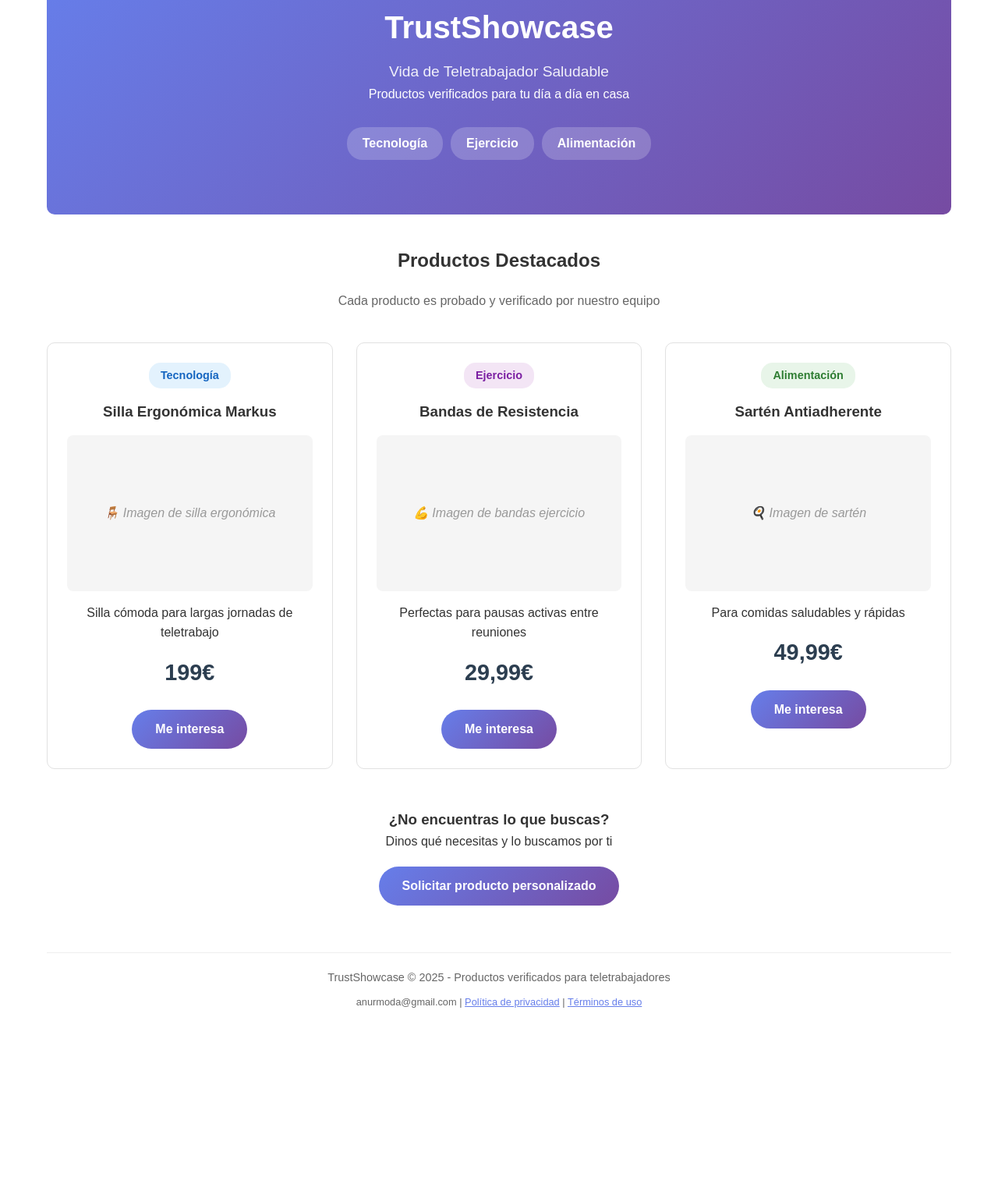
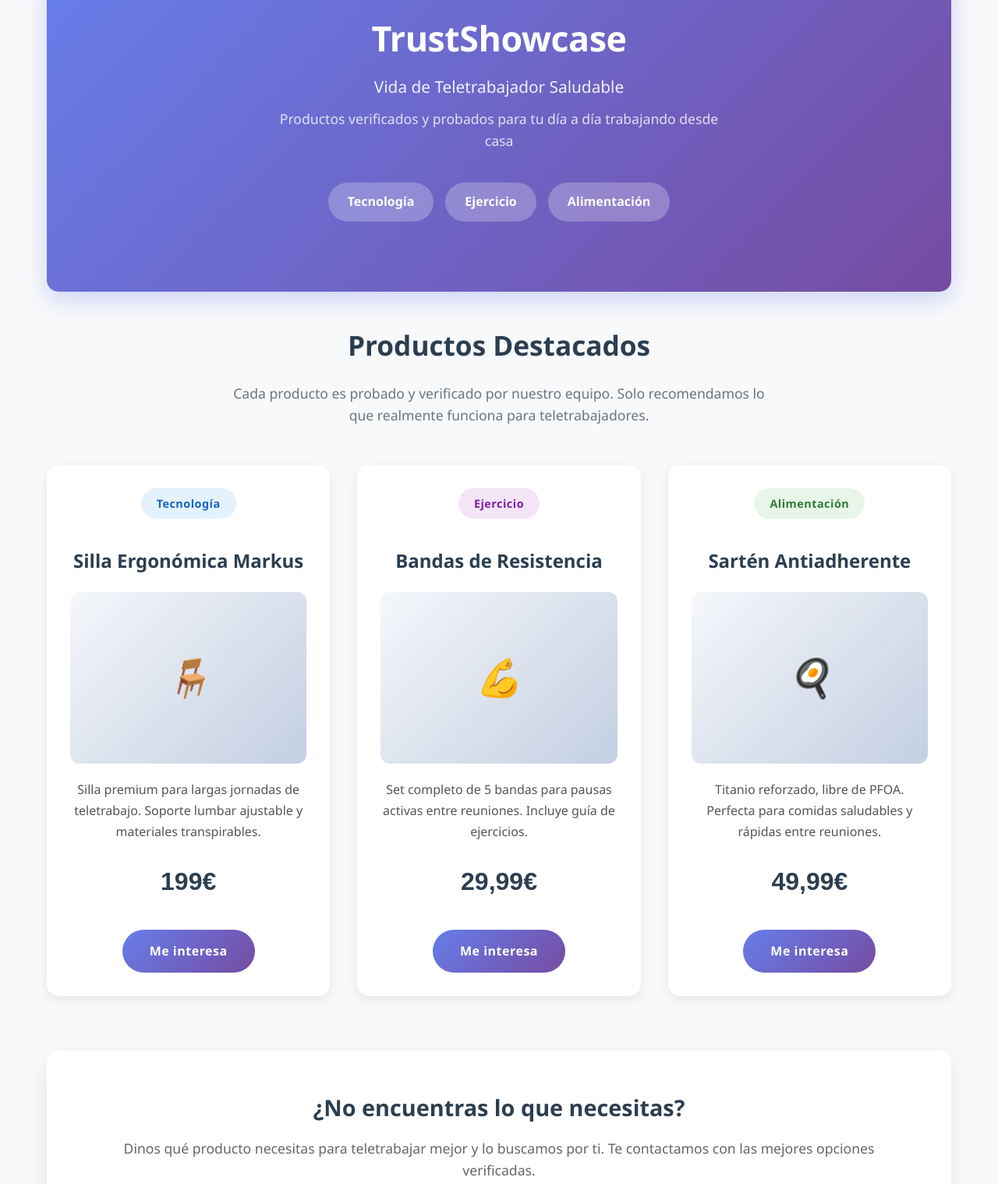
Before and after one commit to JaviGarace/Teletrabajadores, a plain HTML site: page index.html in a window 1280 px wide. Shown: the part 57-1575 px from the top of the page at 78% size. Before the commit the page ends 1372 px from the top, so only its background shows below. Drawn offline with Linux system fonts and the light colour scheme.

Commit message:
Refactor index.html for better design and content

```diff
--- a/index.html
+++ b/index.html
@@ -1,112 +1,202 @@
 <!DOCTYPE html>
 <html lang="es">
 <head>
-    <meta charset="UTF-8">
-    <meta name="viewport" content="width=device-width, initial-scale=1.0">
+    <meta charset="UTF-8" />
+    <meta name="viewport" content="width=device-width, initial-scale=1.0" />
     <title>TrustShowcase - Vida de Teletrabajador Saludable</title>
     <style>
         * { margin: 0; padding: 0; box-sizing: border-box; }
         body {
-            font-family: Arial, sans-serif;
+            font-family: 'Segoe UI', Tahoma, Geneva, Verdana, sans-serif;
             line-height: 1.6;
             color: #333;
             max-width: 1200px;
             margin: 0 auto;
             padding: 20px;
+            background: #f8f9fa;
         }
         header {
             text-align: center;
-            padding: 40px 20px;
+            padding: 50px 20px;
             background: linear-gradient(135deg, #667eea 0%, #764ba2 100%);
             color: white;
-            border-radius: 10px;
+            border-radius: 15px;
             margin-bottom: 40px;
+            box-shadow: 0 10px 30px rgba(102, 126, 234, 0.3);
         }
-        h1 { font-size: 2.5rem; margin-bottom: 10px; }
-        .tagline { font-size: 1.2rem; opacity: 0.9; }
+        h1 {
+            font-size: 2.8rem;
+            margin-bottom: 10px;
+            font-weight: 700;
+            letter-spacing: -0.5px;
+        }
+        .tagline {
+            font-size: 1.3rem;
+            opacity: 0.9;
+            margin-bottom: 10px;
+        }
+        .subtitle {
+            font-size: 1.1rem;
+            opacity: 0.8;
+            max-width: 600px;
+            margin: 0 auto;
+        }
         .categories {
             display: flex;
             justify-content: center;
-            gap: 10px;
-            margin: 30px 0;
+            gap: 15px;
+            margin: 40px 0;
             flex-wrap: wrap;
         }
         .category-tag {
-            background: rgba(255,255,255,0.2);
-            padding: 8px 20px;
-            border-radius: 20px;
-            font-weight: bold;
+            background: rgba(255,255,255,0.25);
+            padding: 12px 25px;
+            border-radius: 25px;
+            font-weight: 600;
+            font-size: 1rem;
+            backdrop-filter: blur(10px);
         }
         .products {
             display: grid;
-            grid-template-columns: repeat(auto-fit, minmax(300px, 1fr));
-            gap: 30px;
-            margin: 40px 0;
+            grid-template-columns: repeat(auto-fit, minmax(320px, 1fr));
+            gap: 35px;
+            margin: 50px 0;
         }
         .product-card {
-            border: 1px solid #e1e1e1;
-            border-radius: 10px;
-            padding: 25px;
+            background: white;
+            border: none;
+            border-radius: 15px;
+            padding: 30px;
             text-align: center;
-            transition: transform 0.3s, box-shadow 0.3s;
+            transition: all 0.3s ease;
+            box-shadow: 0 5px 15px rgba(0,0,0,0.08);
         }
         .product-card:hover {
-            transform: translateY(-5px);
-            box-shadow: 0 10px 20px rgba(0,0,0,0.1);
+            transform: translateY(-10px);
+            box-shadow: 0 15px 30px rgba(0,0,0,0.15);
         }
         .product-category {
             display: inline-block;
-            padding: 5px 15px;
-            border-radius: 15px;
+            padding: 8px 20px;
+            border-radius: 20px;
             font-size: 0.9rem;
-            margin-bottom: 15px;
-            font-weight: bold;
+            margin-bottom: 20px;
+            font-weight: 600;
+            letter-spacing: 0.5px;
         }
         .tech { background: #e3f2fd; color: #1565c0; }
         .exercise { background: #f3e5f5; color: #7b1fa2; }
         .food { background: #e8f5e9; color: #2e7d32; }
+        .product-card h3 {
+            font-size: 1.5rem;
+            margin: 15px 0;
+            color: #2c3e50;
+        }
         .product-image {
             width: 100%;
-            height: 200px;
-            background: #f5f5f5;
-            border-radius: 8px;
-            margin: 15px 0;
+            height: 220px;
+            background: linear-gradient(135deg, #f5f7fa 0%, #c3cfe2 100%);
+            border-radius: 12px;
+            margin: 20px 0;
             display: flex;
             align-items: center;
             justify-content: center;
-            color: #999;
+            color: #6c757d;
             font-style: italic;
+            font-size: 1.2rem;
+            overflow: hidden;
+        }
+        .product-image span {
+            font-size: 3rem;
+        }
+        .product-card p {
+            color: #555;
+            margin: 15px 0;
+            line-height: 1.7;
+            min-height: 60px;
         }
         .product-price {
-            font-size: 1.8rem;
-            font-weight: bold;
+            font-size: 2rem;
+            font-weight: 700;
             color: #2c3e50;
-            margin: 15px 0;
+            margin: 25px 0;
+            font-family: 'Arial', sans-serif;
         }
         .cta-button {
             display: inline-block;
             background: linear-gradient(135deg, #667eea 0%, #764ba2 100%);
             color: white;
-            padding: 12px 30px;
-            border-radius: 25px;
+            padding: 15px 35px;
+            border-radius: 30px;
             text-decoration: none;
-            font-weight: bold;
+            font-weight: 600;
+            font-size: 1rem;
             margin-top: 10px;
             border: none;
             cursor: pointer;
+            transition: all 0.3s ease;
+            letter-spacing: 0.5px;
         }
-        .cta-button:hover { opacity: 0.9; }
+        .cta-button:hover {
+            opacity: 0.9;
+            transform: scale(1.05);
+            box-shadow: 0 5px 15px rgba(102, 126, 234, 0.4);
+        }
+        .section-title {
+            text-align: center;
+            font-size: 2.2rem;
+            margin: 40px 0 20px;
+            color: #2c3e50;
+            font-weight: 600;
+        }
+        .section-subtitle {
+            text-align: center;
+            color: #6c757d;
+            margin-bottom: 40px;
+            max-width: 700px;
+            margin-left: auto;
+            margin-right: auto;
+            font-size: 1.1rem;
+        }
+        .request-section {
+            text-align: center;
+            margin: 70px 0;
+            padding: 50px;
+            background: white;
+            border-radius: 15px;
+            box-shadow: 0 10px 30px rgba(0,0,0,0.08);
+        }
+        .request-section h3 {
+            font-size: 1.8rem;
+            margin-bottom: 15px;
+            color: #2c3e50;
+        }
+        .request-section p {
+            color: #666;
+            margin-bottom: 30px;
+            font-size: 1.1rem;
+        }
         footer {
             text-align: center;
-            margin-top: 60px;
-            padding-top: 20px;
-            border-top: 1px solid #eee;
-            color: #666;
-            font-size: 0.9rem;
+            margin-top: 80px;
+            padding-top: 30px;
+            border-top: 2px solid #e9ecef;
+            color: #6c757d;
+            font-size: 0.95rem;
+        }
+        footer a {
+            color: #667eea;
+            text-decoration: none;
+            font-weight: 500;
+        }
+        footer a:hover {
+            text-decoration: underline;
         }
         @media (max-width: 768px) {
             .products { grid-template-columns: 1fr; }
-            h1 { font-size: 2rem; }
+            h1 { font-size: 2.2rem; }
+            .section-title { font-size: 1.8rem; }
+            header { padding: 40px 20px; }
         }
     </style>
 </head>
@@ -114,7 +204,8 @@
     <header>
         <h1>TrustShowcase</h1>
         <p class="tagline">Vida de Teletrabajador Saludable</p>
-        <p>Productos verificados para tu día a día en casa</p>
+        <p class="subtitle">Productos verificados y probados para tu día a día trabajando desde casa</p>
+
         <div class="categories">
             <span class="category-tag">Tecnología</span>
             <span class="category-tag">Ejercicio</span>
@@ -123,17 +214,18 @@
     </header>
 
     <main>
-        <h2 style="text-align: center; margin-bottom: 20px;">Productos Destacados</h2>
-        <p style="text-align: center; margin-bottom: 30px; color: #666;">
-            Cada producto es probado y verificado por nuestro equipo
+        <h2 class="section-title">Productos Destacados</h2>
+        <p class="section-subtitle">
+            Cada producto es probado y verificado por nuestro equipo.
+            Solo recomendamos lo que realmente funciona para teletrabajadores.
         </p>
 
         <div class="products">
             <div class="product-card">
                 <span class="product-category tech">Tecnología</span>
                 <h3>Silla Ergonómica Markus</h3>
-                <div class="product-image">🪑 Imagen de silla ergonómica</div>
-                <p>Silla cómoda para largas jornadas de teletrabajo</p>
+                <div class="product-image"><span>🪑</span></div>
+                <p>Silla premium para largas jornadas de teletrabajo. Soporte lumbar ajustable y materiales transpirables.</p>
                 <div class="product-price">199€</div>
                 <a href="https://forms.gle/ZwkDSmq8NGdHbYnM8" class="cta-button" target="_blank">
                     Me interesa
@@ -143,8 +235,8 @@
             <div class="product-card">
                 <span class="product-category exercise">Ejercicio</span>
                 <h3>Bandas de Resistencia</h3>
-                <div class="product-image">💪 Imagen de bandas ejercicio</div>
-                <p>Perfectas para pausas activas entre reuniones</p>
+                <div class="product-image"><span>💪</span></div>
+                <p>Set completo de 5 bandas para pausas activas entre reuniones. Incluye guía de ejercicios.</p>
                 <div class="product-price">29,99€</div>
                 <a href="https://forms.gle/ZwkDSmq8NGdHbYnM8" class="cta-button" target="_blank">
                     Me interesa
@@ -154,8 +246,8 @@
             <div class="product-card">
                 <span class="product-category food">Alimentación</span>
                 <h3>Sartén Antiadherente</h3>
-                <div class="product-image">🍳 Imagen de sartén</div>
-                <p>Para comidas saludables y rápidas</p>
+                <div class="product-image"><span>🍳</span></div>
+                <p>Titanio reforzado, libre de PFOA. Perfecta para comidas saludables y rápidas entre reuniones.</p>
                 <div class="product-price">49,99€</div>
                 <a href="https://forms.gle/ZwkDSmq8NGdHbYnM8" class="cta-button" target="_blank">
                     Me interesa
@@ -163,21 +255,24 @@
             </div>
         </div>
 
-        <div style="text-align: center; margin: 50px 0;">
-            <h3>¿No encuentras lo que buscas?</h3>
-            <p>Dinos qué necesitas y lo buscamos por ti</p>
-            <a href="https://forms.gle/ZwkDSmq8NGdHbYnM8" class="cta-button" target="_blank" style="margin-top: 20px;">
+        <div class="request-section">
+            <h3>¿No encuentras lo que necesitas?</h3>
+            <p>Dinos qué producto necesitas para teletrabajar mejor y lo buscamos por ti. Te contactamos con las mejores opciones verificadas.</p>
+            <a href="https://forms.gle/ZwkDSmq8NGdHbYnM8" class="cta-button" target="_blank">
                 Solicitar producto personalizado
             </a>
         </div>
     </main>
 
     <footer>
-        <p>TrustShowcase &copy; 2025 - Productos verificados para teletrabajadores</p>
-        <p style="margin-top: 10px; font-size: 0.8rem;">
-            anurmoda@gmail.com |
-            <a href="#" style="color: #667eea;">Política de privacidad</a> |
-            <a href="#" style="color: #667eea;">Términos de uso</a>
+        <p><strong>TrustShowcase</strong> &copy; 2025 - Productos verificados para teletrabajadores</p>
+        <p style="margin-top: 15px; font-size: 0.9rem;">
+            <a href="mailto:anurmoda@gmail.com">anurmoda@gmail.com</a> |
+            <a href="#">Política de privacidad</a> |
+            <a href="#">Términos de uso</a>
+        </p>
+        <p style="margin-top: 10px; font-size: 0.8rem; color: #adb5bd;">
+            Todos los productos son probados físicamente por nuestro equipo antes de ser recomendados.
         </p>
     </footer>
 </body>
```
